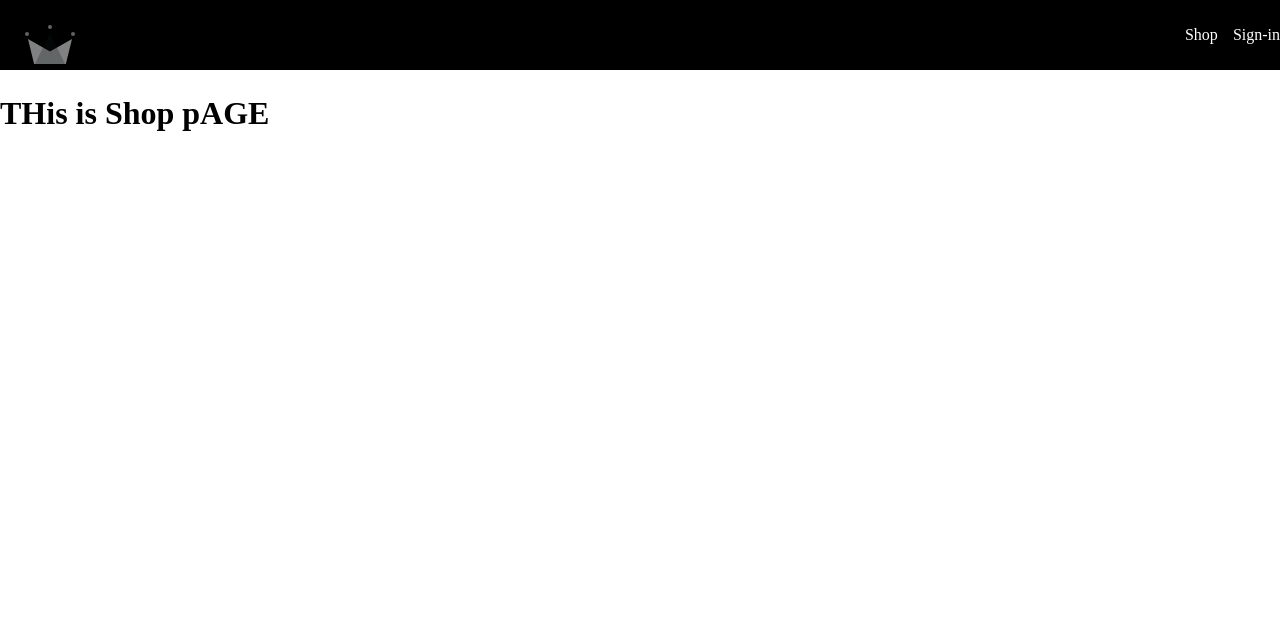
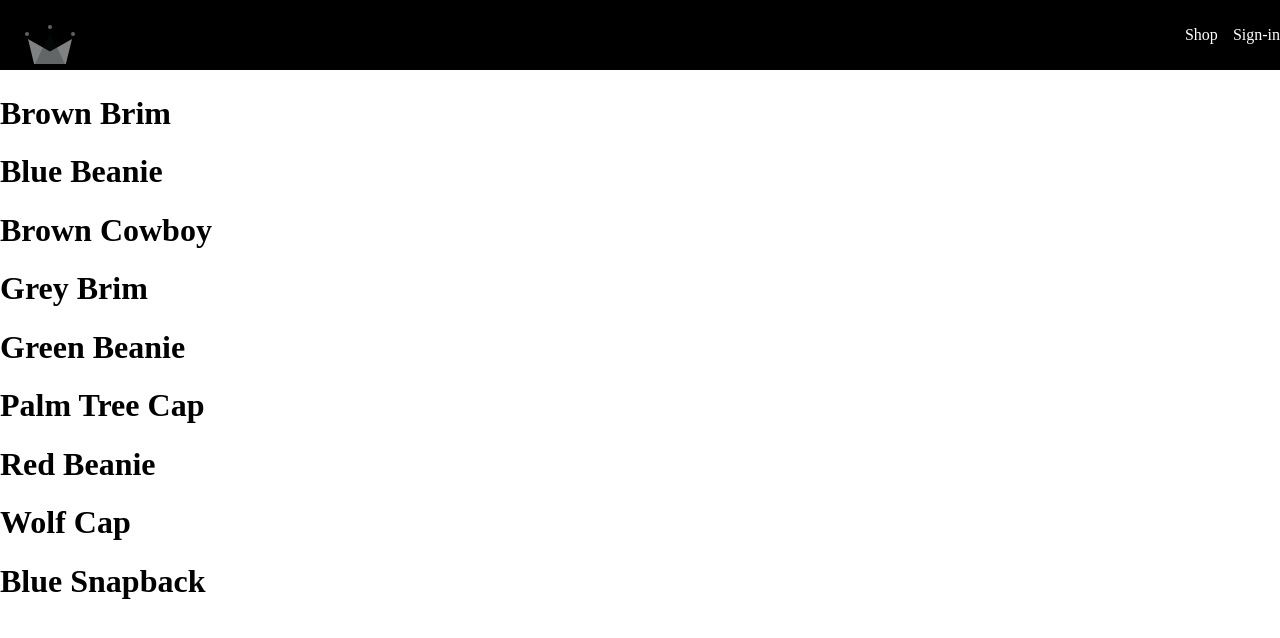
Before and after one commit to Md-sahil-a/Clothing, a React (Create React App) app in the folder clothing-data/: page /shop in a window 1280 px wide. Shown: the top 638 px of the page. Built offline with nearby package versions, Linux system fonts and the light colour scheme; no server answers.

Commit message:
Working on shop page

```diff
--- a/clothing-data/src/App.js
+++ b/clothing-data/src/App.js
@@ -1,31 +1,19 @@
-
-import { Routes, Route } from 'react-router-dom';
+import { Routes, Route } from "react-router-dom";
 import Home from "./components/routescomponents/homeroute/home.component";
-import Nav from './components/routescomponents/NavRoute/nav';
-import Sign from './components/routescomponents/NavRoute/signin/signin';
-
-//observer pattern
-
-
-function Shop(){
-  return (
-    <h1>
-    THis is Shop pAGE
-    </h1>
-  )
-}
-
+import Nav from "./components/routescomponents/NavRoute/nav";
+import Sign from "./components/routescomponents/NavRoute/signin/signin";
+import Shop from "./components/shop-data/shopdata";
 
 function App() {
   return (
     <Routes>
-    <Route path='/' element={<Nav/>}>
-      <Route index element={<Home/>} />
-      <Route path='shop' element={<Shop />}/>
-      <Route path='sign-in' element={<Sign/>}/>
-    </Route>
+      <Route path="/" element={<Nav />}>
+        <Route index element={<Home />} />
+        <Route path="shop" element={<Shop />} />
+        <Route path="sign-in" element={<Sign />} />
+      </Route>
     </Routes>
-  )
+  );
 }
 
 export default App;
--- /dev/null
+++ b/clothing-data/src/components/shop-data/shopdata.jsx
@@ -0,0 +1,14 @@
+import ShopData from "../../shop-data.json";
+const Shop = () => {
+  return (
+    <div>
+      {ShopData.map(({ id, name }) => (
+        <div key={id}>
+          <h1>{name}</h1>
+        </div>
+      ))}
+    </div>
+  );
+};
+
+export default Shop;
--- /dev/null
+++ b/clothing-data/src/shop-data.json
@@ -0,0 +1,56 @@
+[
+    {
+      "id": 1,
+      "name": "Brown Brim",
+      "imageUrl": "https://i.ibb.co/ZYW3VTp/brown-brim.png",
+      "price": 25
+    },
+    {
+      "id": 2,
+      "name": "Blue Beanie",
+      "imageUrl": "https://i.ibb.co/ypkgK0X/blue-beanie.png",
+      "price": 18
+    },
+    {
+      "id": 3,
+      "name": "Brown Cowboy",
+      "imageUrl": "https://i.ibb.co/QdJwgmp/brown-cowboy.png",
+      "price": 35
+    },
+    {
+      "id": 4,
+      "name": "Grey Brim",
+      "imageUrl": "https://i.ibb.co/RjBLWxB/grey-brim.png",
+      "price": 25
+    },
+    {
+      "id": 5,
+      "name": "Green Beanie",
+      "imageUrl": "https://i.ibb.co/YTjW3vF/green-beanie.png",
+      "price": 18
+    },
+    {
+      "id": 6,
+      "name": "Palm Tree Cap",
+      "imageUrl": "https://i.ibb.co/rKBDvJX/palm-tree-cap.png",
+      "price": 14
+    },
+    {
+      "id": 7,
+      "name": "Red Beanie",
+      "imageUrl": "https://i.ibb.co/bLB646Z/red-beanie.png",
+      "price": 18
+    },
+    {
+      "id": 8,
+      "name": "Wolf Cap",
+      "imageUrl": "https://i.ibb.co/1f2nWMM/wolf-cap.png",
+      "price": 14
+    },
+    {
+      "id": 9,
+      "name": "Blue Snapback",
+      "imageUrl": "https://i.ibb.co/X2VJP2W/blue-snapback.png",
+      "price": 16
+    }
+  ]
```
